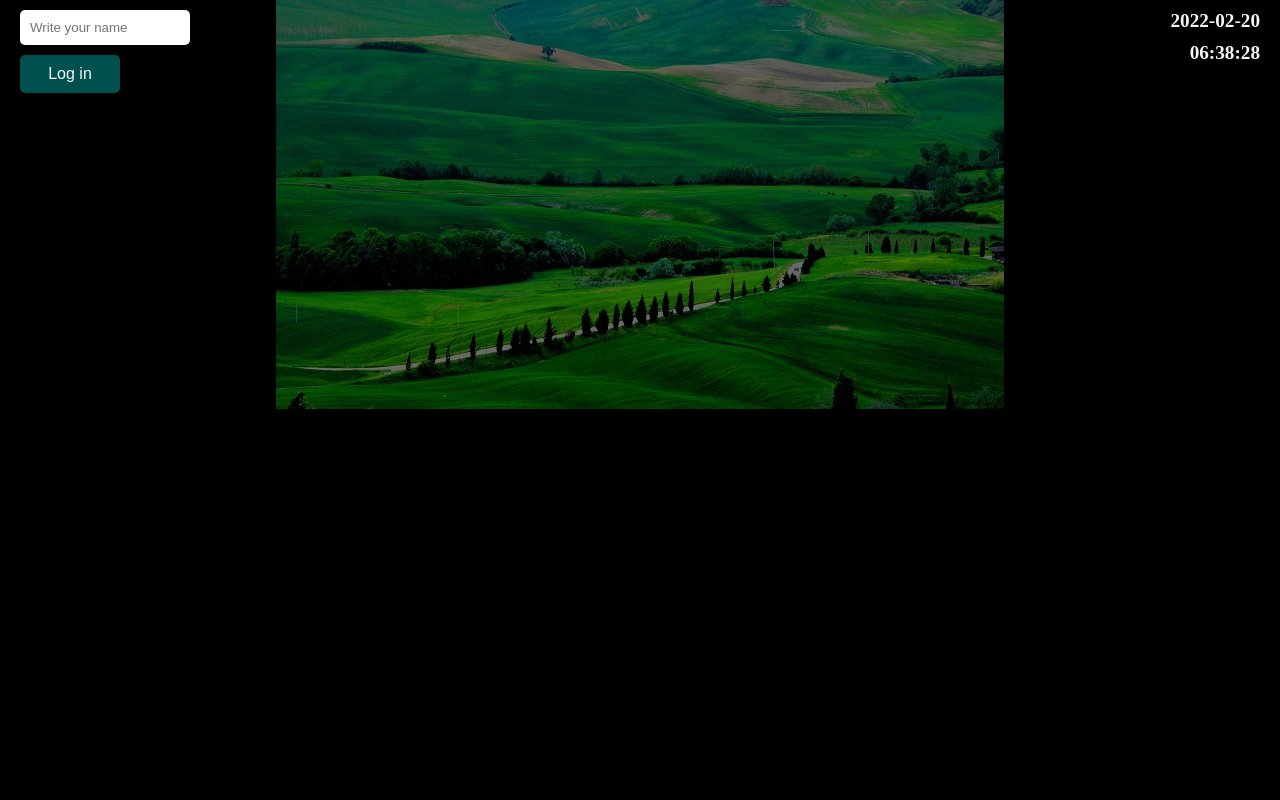
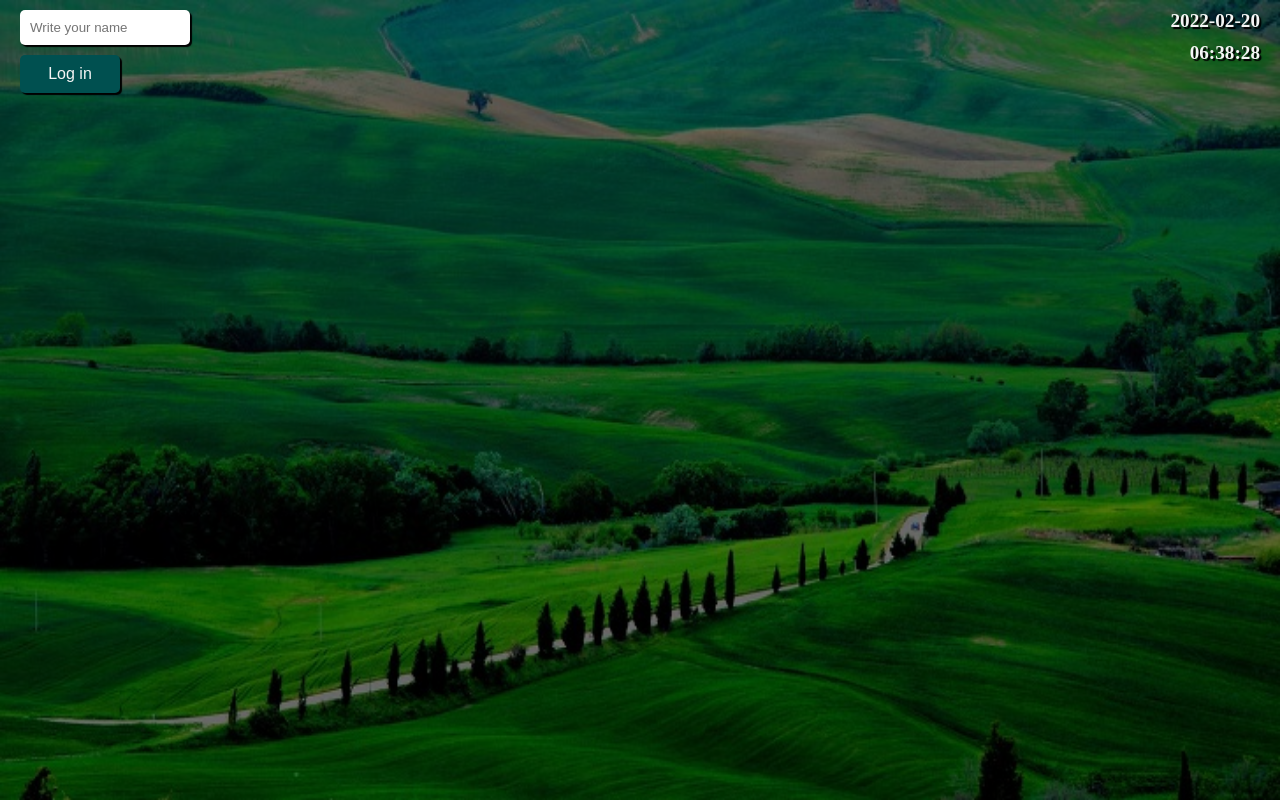
Before and after one commit to CGJI58/chrome-momentum-clone, a plain HTML site: page index.html in a window 1280 px wide. Drawn offline with Linux system fonts and the light colour scheme.

Commit message:
Update 2.51
2.51버전에서 핸드폰에서 화면 찌그러짐 문제가 해결 되었는지 확인해보고, 해결되었다면 PC에서 창 크기 조절 못하게 막는 방법을 찾아볼 것.

```diff
--- a/css/header.css
+++ b/css/header.css
@@ -3,7 +3,7 @@ header {
   display: flex;
   justify-content: space-between;
   width: 100%;
-  /* height: var(--header-section-height); */
+  height: var(--header-section-height);
   padding: var(--screen-margin-vertical) var(--screen-margin-horizontal);
   padding-bottom: 0px;
   box-sizing: border-box;
--- a/css/main.css
+++ b/css/main.css
@@ -1,21 +1,19 @@
 main {
-  position: relative;
+  position: absolute;
+  top: var(--header-section-height);
   display: flex;
   flex-direction: column;
-  /* align-items: center; */
   width: 100%;
-  /* height: var(--main-section-height); */
+  height: var(--main-section-height);
   padding: 0 var(--screen-margin-horizontal);
   box-sizing: border-box;
 }
 
 .quote-section {
   display: flex;
-  /* width: 100%; */
   height: var(--quote-section-height);
   flex-direction: column;
   justify-content: center;
-  /* align-items: center; */
   font-weight: var(--text-weight-bold);
 }
 
@@ -33,7 +31,6 @@ main {
 }
 
 .todo-list-section {
-  top: var(--quote-section-height);
   display: flex;
   /* width: 100%; */
   height: var(--todo-list-section-height);
--- a/css/style.css
+++ b/css/style.css
@@ -4,6 +4,7 @@
 @import "./main.css";
 
 body {
+  position: relative;
   display: flex;
   flex-direction: column;
   align-items: center;
@@ -11,11 +12,11 @@ body {
   background-color: black;
   color: var(--text-color);
   text-shadow: var(--text-shadow);
-  /* overflow-x: hidden; */
+  overflow: hidden;
   box-sizing: border-box;
 }
 
-img {
+#background-image {
   position: fixed;
   z-index: -1;
   opacity: 0.5;
--- a/css/variables.css
+++ b/css/variables.css
@@ -15,8 +15,9 @@
   --UI-shadow: 2px 2px 1px black;
   --UI-border-radius: 5px;
 
-  --header-section-height: 15vh;
-  --main-section-height: 85vh;
-  --quote-section-height: 30vh;
-  --todo-list-section-height: 50vh;
+  --header-section-height: 20%;
+  --main-section-height: 80%;
+
+  --quote-section-height: 30%;
+  --todo-list-section-height: 60%;
 }
--- a/js/background.js
+++ b/js/background.js
@@ -20,3 +20,5 @@ const chosenImage = images[Math.floor(Math.random() * images.length)];
 const bgImage = document.querySelector("#background-image");
 
 bgImage.src = `img/${chosenImage}`;
+bgImage.style.width = `${window.innerWidth}px`;
+bgImage.style.height = `${window.innerHeight}px`;
--- a/js/screensize.js
+++ b/js/screensize.js
@@ -1,11 +1,11 @@
 console.log(window.outerWidth, window.outerHeight);
 console.log(window.innerWidth, window.innerHeight);
 
-const bodySize = document.querySelector("html");
-const bgImageSize = document.querySelector("#background-image");
+const bodySize = document.querySelector("body");
 // console.log(document);
 
-bodySize.style.width = `${window.outerWidth}`;
-bodySize.style.height = `${window.outerHeight}`;
-bgImageSize.style.width = `${window.outerWidth}`;
-bgImageSize.style.height = `${window.outerHeight}`;
+bodySize.style.width = `${window.innerWidth}px`;
+bodySize.style.height = `${window.innerHeight}px`;
+
+// bodySize.onresize = "parent.resizeTo(500,400)";
+// bodySize.onload = "parent.resizeTo(500,400)";
```
